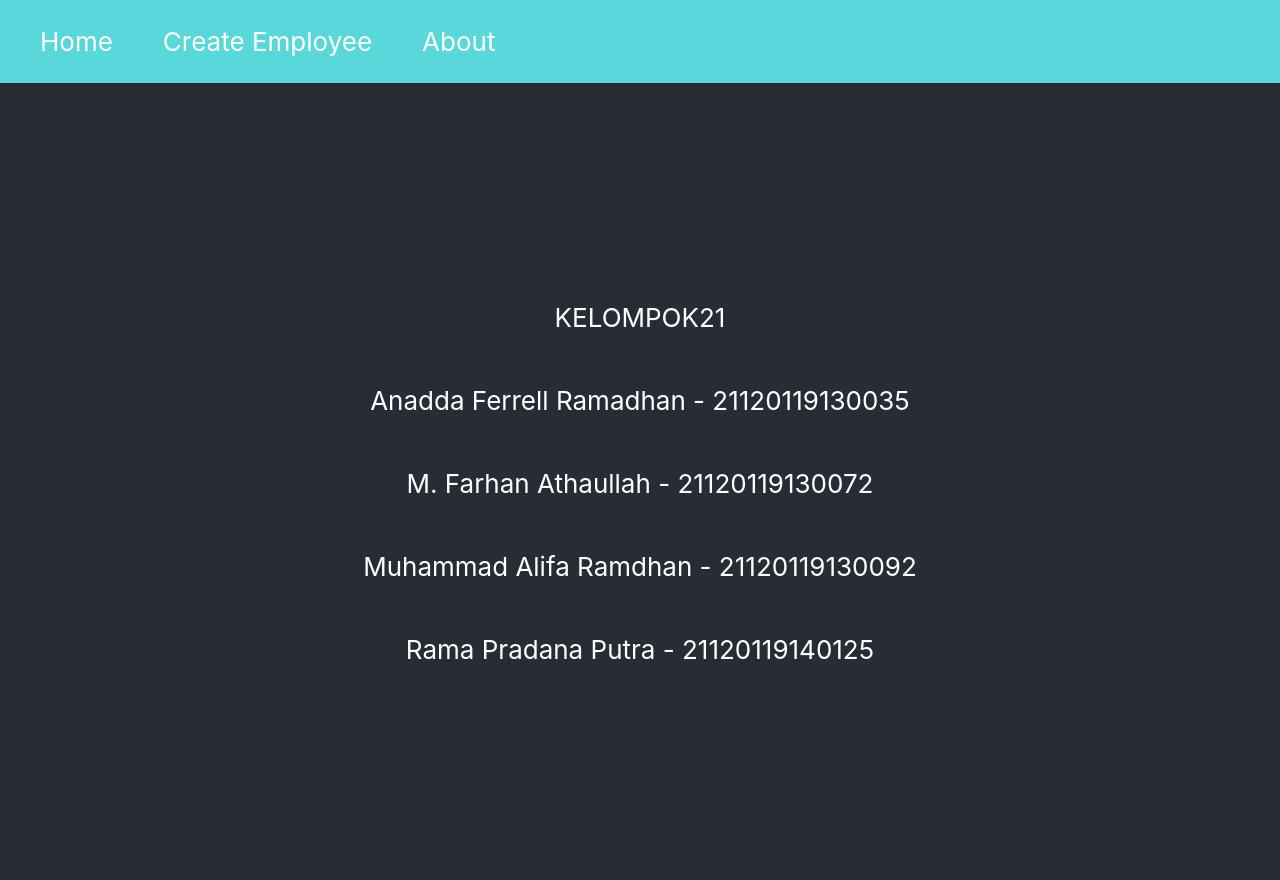
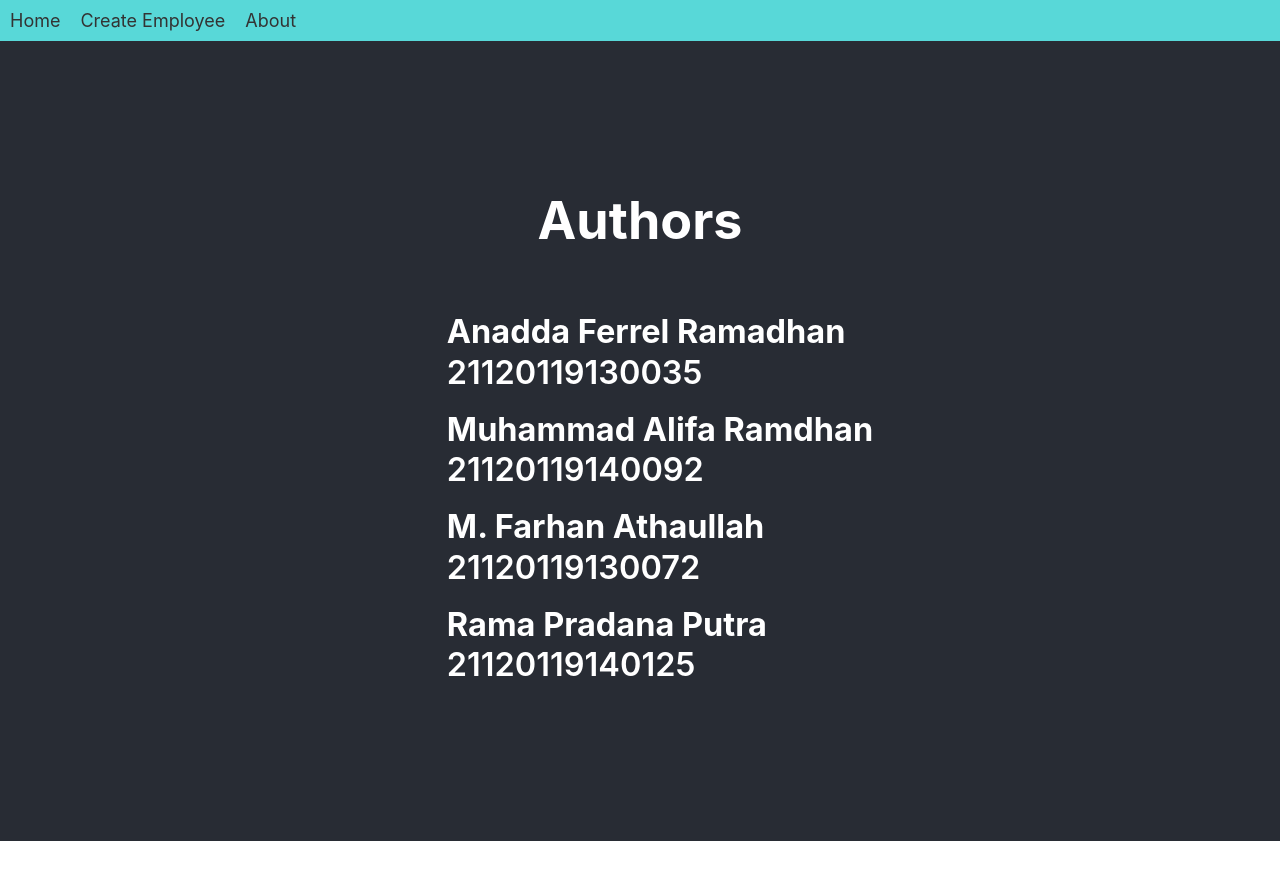
Before and after one commit to anadda/TA_RPLBK_21, a React (Create React App) app: page /context in a window 1280 px wide. Shown: the top 880 px of the page. After the commit the page ends 841 px from the top, so only its background shows below. Built offline with nearby package versions, Linux system fonts and the light colour scheme.

Commit message:
add more changes

```diff
--- a/src/About.css
+++ b/src/About.css
@@ -16,3 +16,15 @@
 .Text {
   font-size: 50px;
 }
+
+.author {
+  font-size: 1.25em;
+  font-weight: 600;
+  line-height: 1.25;
+  margin-bottom: 0.5em;
+  list-style-type: none;
+}
+
+.author > *:last-child {
+  color: #666;
+}
--- a/src/About.js
+++ b/src/About.js
@@ -1,26 +1,46 @@
 import React, { useState, useContext } from 'react';
 import './About.css';
+const authors = [
+  {
+    name: 'Anadda Ferrel Ramadhan',
+    nim: '21120119130035'
+  },
+  {
+    name: 'Muhammad Alifa Ramdhan',
+    nim: '21120119140092'
+  },
+  {
+    name: 'M. Farhan Athaullah',
+    nim: '21120119130072'
+  },
+  {
+    name: 'Rama Pradana Putra',
+    nim: '21120119140125'
+  },
+];
 
-export const themes = {
-  light: {
-    id: 1,
-    foreground: '#000000',
-    background: '#eeeeee',
-  },
-  dark: {
-    id: 2,
-    foreground: '#ffffff',
-    background: '#222222',
-  },
-};
 export default function Index() {
   return (
+    <div className='Main'>
+      <h1>Authors</h1>
+      <ul>
+        {authors.map(author => (
+          <li key={author.email} className="author">
+            <strong>{author.name}</strong>
+            <br />
+            {author.nim}
+          </li>
+        ))}
+      </ul>
+    {/*
     <div className="Main">
       <p>KELOMPOK21</p>
       <p>Anadda Ferrell Ramadhan - 21120119130035</p>
       <p>M. Farhan Athaullah - 21120119130072</p>
       <p>Muhammad Alifa Ramdhan - 21120119130092</p>
       <p>Rama Pradana Putra - 21120119140125</p>
+    </div>
+    */ }
     </div>
   );
 }
--- a/src/App.css
+++ b/src/App.css
@@ -25,14 +25,6 @@
   width: 100%;
   background-color: rgb(88, 216, 216);
 }
-.ul {
-  display: flex;
-  flex-direction: row;
-  list-style-type: none;
-}
-.li {
-  margin-right: 50px;
-}
 
 .App-link {
   color: #61dafb;
--- a/src/App.js
+++ b/src/App.js
@@ -5,31 +5,16 @@ import Counter from "./ListEmployee";
 import Effect from "./EmployeeMonth";
 import Context from "./About";
 import NewHook from "./Name";
+import NavBarItem from './components/NavBarItem';
 
 function App() {
   return (
     <Router>
       <div className="App-header">
         <nav className="NavBar">
-          <ul className="ul">
-            <li className="li">
-              <Link className="text-link" to="/">
-                Home
-              </Link>
-            </li>
-            <li className="li">
-              <Link className="text-link" to="/ref">
-                {" "}
-                Create Employee
-              </Link>
-            </li>
-            <li className="li">
-              <Link className="text-link" to="/context">
-                {" "}
-                About
-              </Link>
-            </li>
-          </ul>
+          <NavBarItem text="Home" url="/" />
+          <NavBarItem text="Create Employee" url="/ref" />
+          <NavBarItem text="About" url="/context" />
         </nav>
         <Routes>
           <Route path="/" exact element={<Counter />} />
--- a/src/Name.js
+++ b/src/Name.js
@@ -108,16 +108,16 @@ function NewHook(props) {
         </div>
       </div>
       <div className="data-input">
-        <Input id={1} label="Name" locked={false} active={false} />
-        <Input id={1} label="Position" locked={false} active={false} />
+        <Input name="nama" label="Name" locked={false} active={false} />
+        <Input name="position" label="Position" locked={false} active={false} />
         <Input
-          id={1}
+        name="joinDate"
           label="Join Date"
           locked={false}
           active={false}
           type="date"
         />
-        <Input id={1} label="Email" locked={false} active={false} />
+        <Input name="email" label="Email" locked={false} active={false} />
       </div>
       <Button type="button" value="Submit" />
     </div>
--- /dev/null
+++ b/src/components/NavBarItem.css
@@ -0,0 +1,13 @@
+.navbar-item {
+  display: inline-block;
+  padding: 10px;
+  font-size: 18px;
+  color: #333;
+  text-decoration: none;
+  transition: 0.2s all;
+}
+
+.navbar-item:hover {
+  background-color: #eee;
+  color: #222;
+}
--- /dev/null
+++ b/src/components/NavBarItem.js
@@ -0,0 +1,13 @@
+import React from 'react';
+import { Link } from 'react-router-dom';
+import './NavBarItem.css';
+
+const NavBarItem = ({ text, url }) => {
+  return (
+    <Link to={url} className="navbar-item">
+      {text}
+    </Link>
+  );
+};
+
+export default NavBarItem;
```
